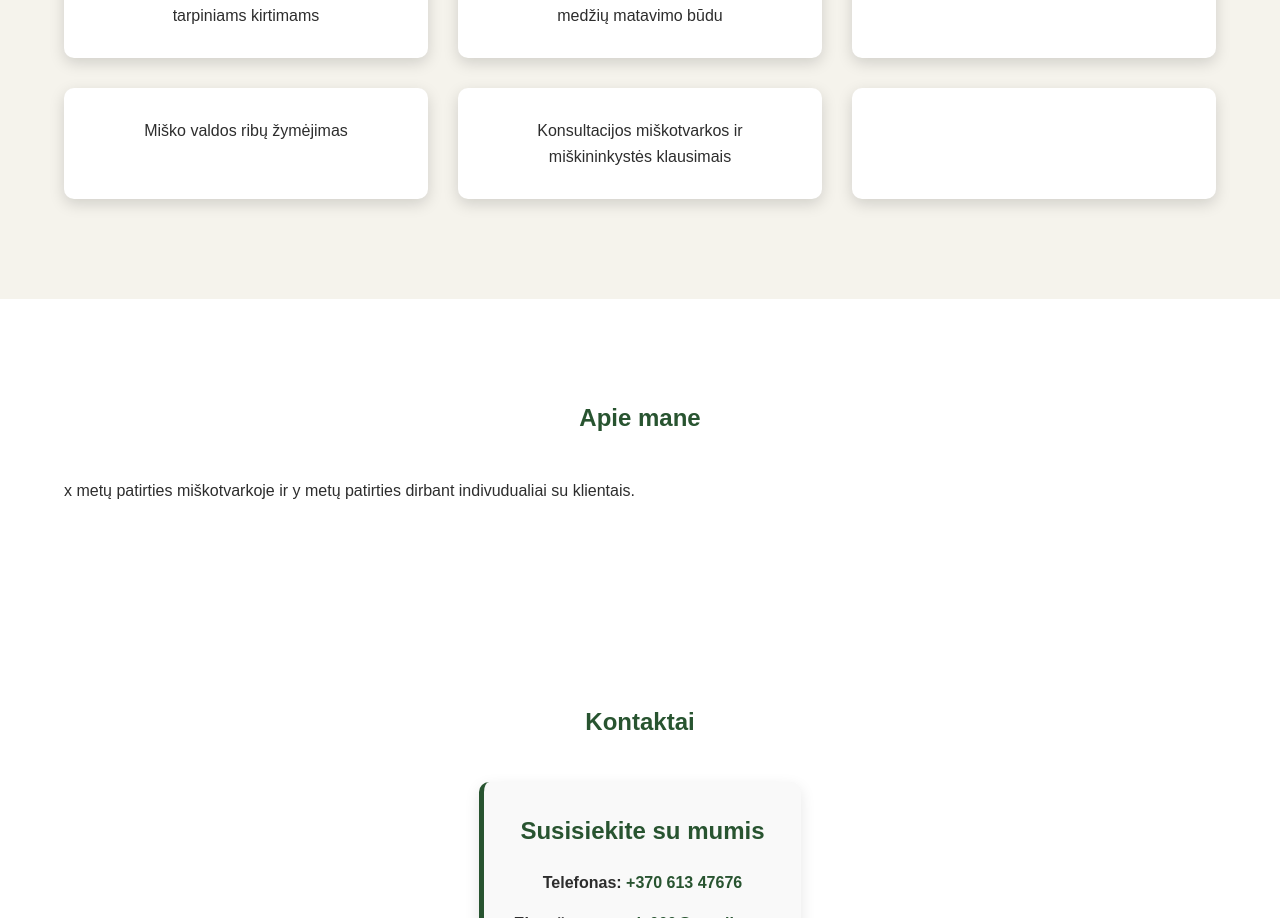
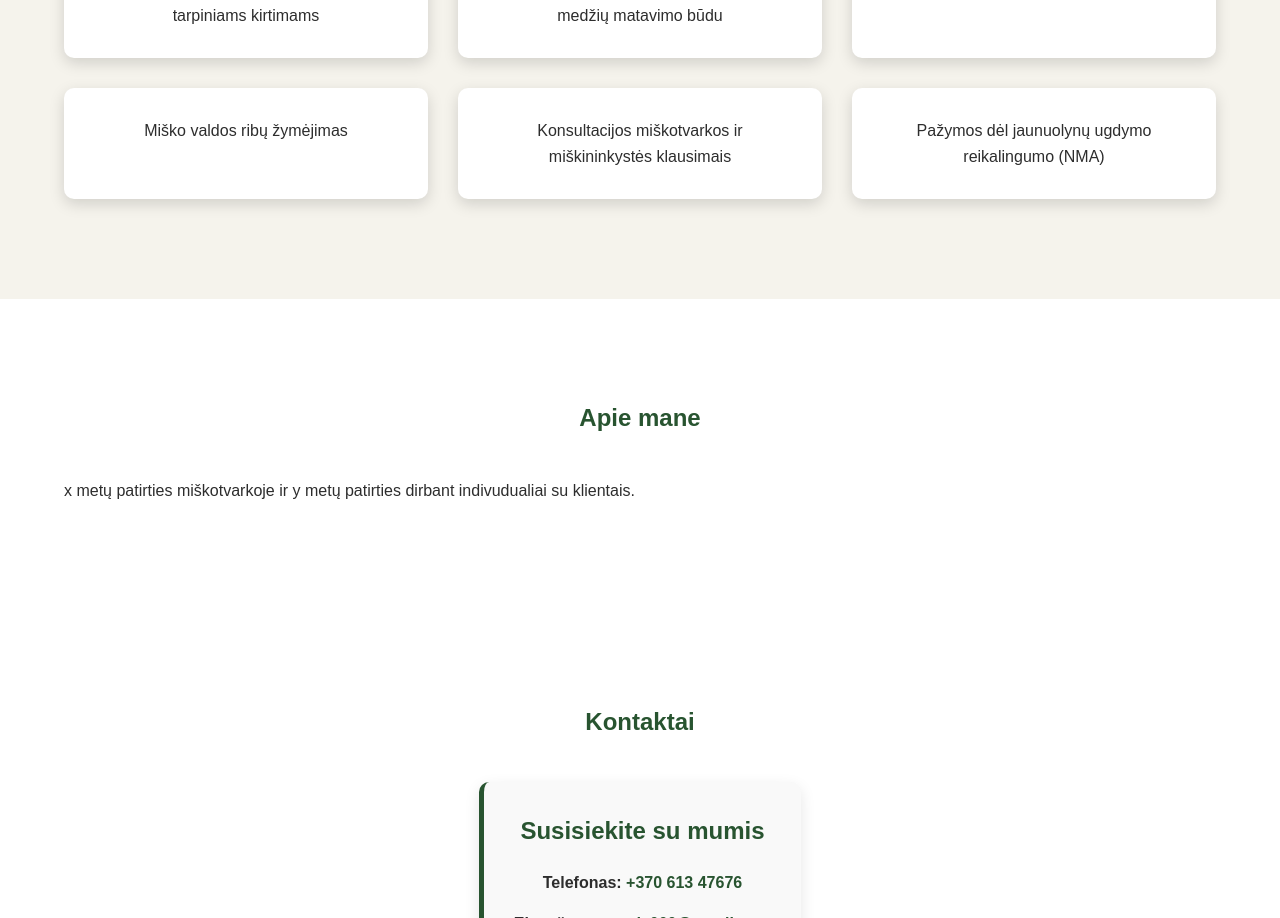
Before and after one commit to Pukis05/misko-ritmu, a Next.js app: page / in a window 1280 px wide. Shown: the part 1227-2145 px from the top of the page. Built offline with nearby package versions, Linux system fonts and the light colour scheme.

Commit message:
Added new service

```diff
--- a/app/page.tsx
+++ b/app/page.tsx
@@ -104,7 +104,7 @@ export default function Home() {
                         </div>
                         <div className="card">
                             <div className="card-body">
-                                <p></p>
+                                <p>Pažymos dėl jaunuolynų ugdymo reikalingumo (NMA)</p>
                             </div>
                         </div>
 
```
